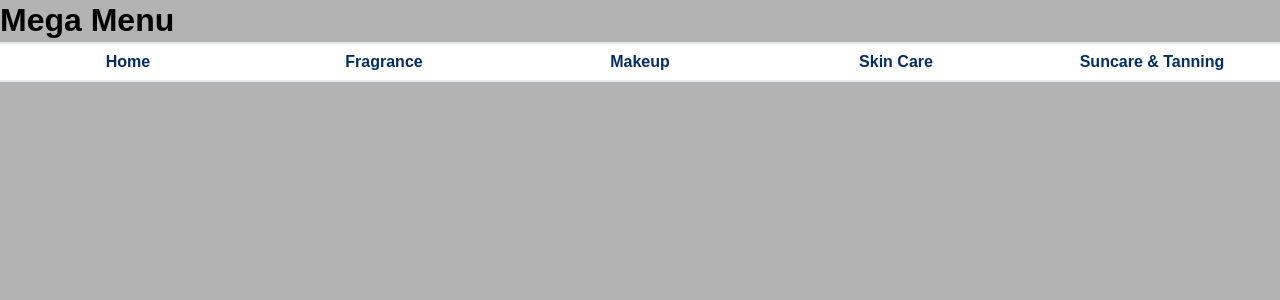
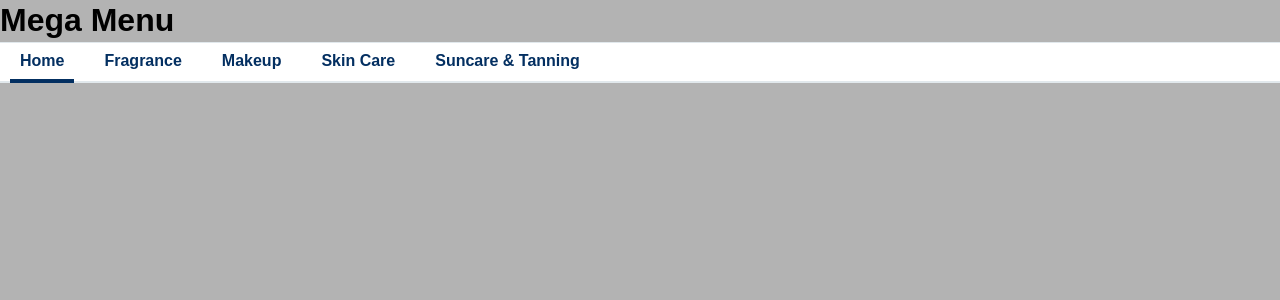
Before and after one commit to DJWaddsIW/mega-menu, a React (Create React App) app: page / in a window 1280 px wide. Shown: the top 300 px of the page. Built offline with nearby package versions, Linux system fonts and the light colour scheme.

Commit message:
style fixes

```diff
--- a/src/GlobalStyle.js
+++ b/src/GlobalStyle.js
@@ -19,7 +19,7 @@ const GlobalStyle = createGlobalStyle`
   figure, figcaption, footer, header, hgroup,
   menu, nav, output, ruby, section, summary,
   time, mark, audio, video {
-    font-family: 'GilroyAlt', sans-serif;
+    font-family: 'Nationale', sans-serif;
     margin: 0;
     padding: 0;
     border: 0;
--- a/src/components/MegaMenu/Link.js
+++ b/src/components/MegaMenu/Link.js
@@ -10,8 +10,9 @@ const Wrapper = styled.li`
 `;
 
 const Link = styled.a`
+  font-size: 16px;
   padding: 8px 10px;
-  color: #042E61;
+  color: #032f61;
   padding-left: 8px;
   text-decoration: none;
   display: block;
@@ -26,6 +27,9 @@ const Link = styled.a`
     position: absolute;
     right: 0;
     font-weight: bolder;
+    font-family: monospace;
+    font-size: 120%;
+    line-height: initial;
   }
 `;
 
--- a/src/components/MegaMenu/SubMenu.js
+++ b/src/components/MegaMenu/SubMenu.js
@@ -1,6 +1,6 @@
-import React from 'react';
+import React from "react";
 import styled from "styled-components";
-import LinkOptions from './Options';
+import LinkOptions from "./Options";
 
 const Wrapper = styled.ul`
   display: flex;
@@ -16,32 +16,36 @@ const Wrapper = styled.ul`
 
 const ListItem = styled.li`
   border-right: 1px solid rgb(226, 232, 235);
-  width: 300px;
-  padding: 10px;
+  width: 320px;
+  padding: 15px;
+  box-sizing: border-box;
 `;
 
 const Link = styled.a`
-  color: #042E61;
+  color: #032f61;
   text-decoration: none;
   display: inline-block;
-  font-weight: 800;
-  font-size: 14px;
+  font-weight: bolder;
+  font-size: 16px;
   padding: 8px 10px;
   &:hover {
     text-decoration: underline;
   }
 `;
 
-const SubMenu = ({subCategories}) => {
-  return <Wrapper>
+const SubMenu = ({ subCategories }) => {
+  return (
+    <Wrapper>
       {subCategories.map(subCategory => {
-      return <ListItem key={subCategory.title}>
+        return (
+          <ListItem key={subCategory.title}>
             <Link href={subCategory.url}>{subCategory.title}</Link>
             <LinkOptions links={subCategory.links} />
           </ListItem>
+        );
       })}
-
     </Wrapper>
+  );
 };
 
 export default SubMenu;
--- a/src/components/MegaMenu/index.js
+++ b/src/components/MegaMenu/index.js
@@ -1,21 +1,30 @@
-import React from 'react';
+import React from "react";
 import styled from "styled-components";
-import SubMenu from './SubMenu';
-import { fadeIn } from '../../styles/keyframes';
+import SubMenu from "./SubMenu";
+import { fadeIn } from "../../styles/keyframes";
 
-const Wrapper = styled.ul`
+const MenuWrapper = styled.div`
   font-family: Nationale, sans-serif;
   background-color: white;
+  border-top: 1px solid #e1e8ec;
+  border-bottom: 2px double #e1e8ec;
+  font-size: 16px;
+`;
+
+const Menu = styled.ul`
   display: flex;
-  border-top: 2px solid #E1E8EC;
-  border-bottom: 2px solid #E1E8EC;
+  width: fit-content;
+  &:hover li:first-child > a {
+    border: 0 none;
+  }
 `;
 
 const ListItem = styled.li`
   text-align: center;
   position: relative;
   display: block;
-  width: 100%;
+  padding: 0 10px;
+  margin-bottom: -2px;
   > ul {
     display: none;
     opacity: 0;
@@ -26,32 +35,41 @@ const ListItem = styled.li`
     opacity: 1;
   }
   &:hover > a {
+    border-bottom: 4px solid !important;
+  }
+  &:first-child > a {
     border-bottom: 4px solid;
   }
 `;
 
 const Link = styled.a`
-  color: #042E61;
+  color: #032f61;
   text-decoration: none;
-  font-size: 16px;
   font-weight: 600;
   font-weight: bolder;
   display: inline-block;
   padding: 8px 10px;
+  font-size: 16px;
 `;
 
 const MegaMenu = ({ menu }) => {
   return (
-    <Wrapper>
-      <ListItem><Link href="www.mag.co.uk">Home</Link></ListItem>
-      {menu.map(item => {
-        return <ListItem key={item.title}>
-          <Link href={item.url}>{item.title}</Link>
-          <SubMenu subCategories={item.subCategories} />
+    <MenuWrapper>
+      <Menu>
+        <ListItem>
+          <Link href="www.mag.co.uk">Home</Link>
         </ListItem>
-      })}
-    </Wrapper>
+        {menu.map(item => {
+          return (
+            <ListItem key={item.title}>
+              <Link href={item.url}>{item.title}</Link>
+              <SubMenu subCategories={item.subCategories} />
+            </ListItem>
+          );
+        })}
+      </Menu>
+    </MenuWrapper>
   );
-}
+};
 
 export default MegaMenu;
```
Lines whose indentation alone changed are shown as unchanged.
